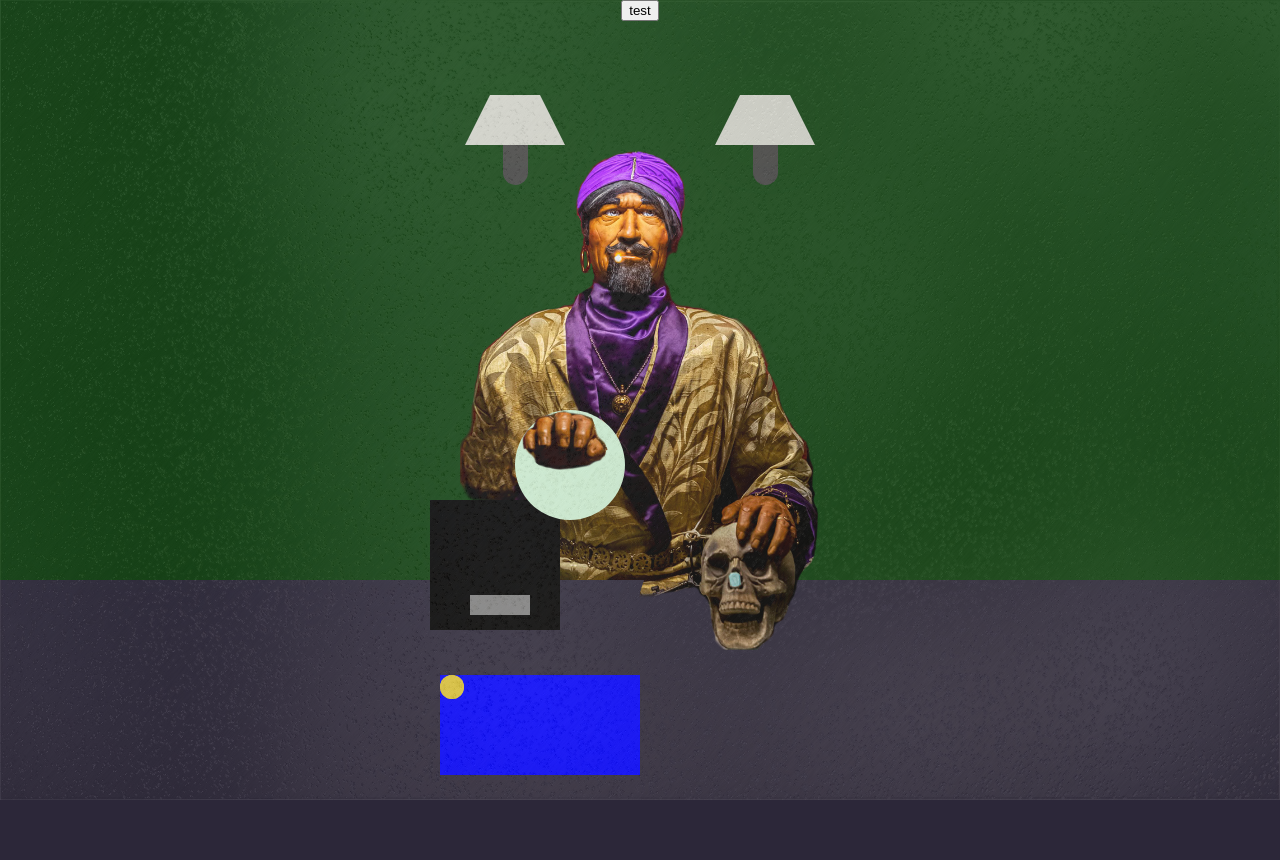
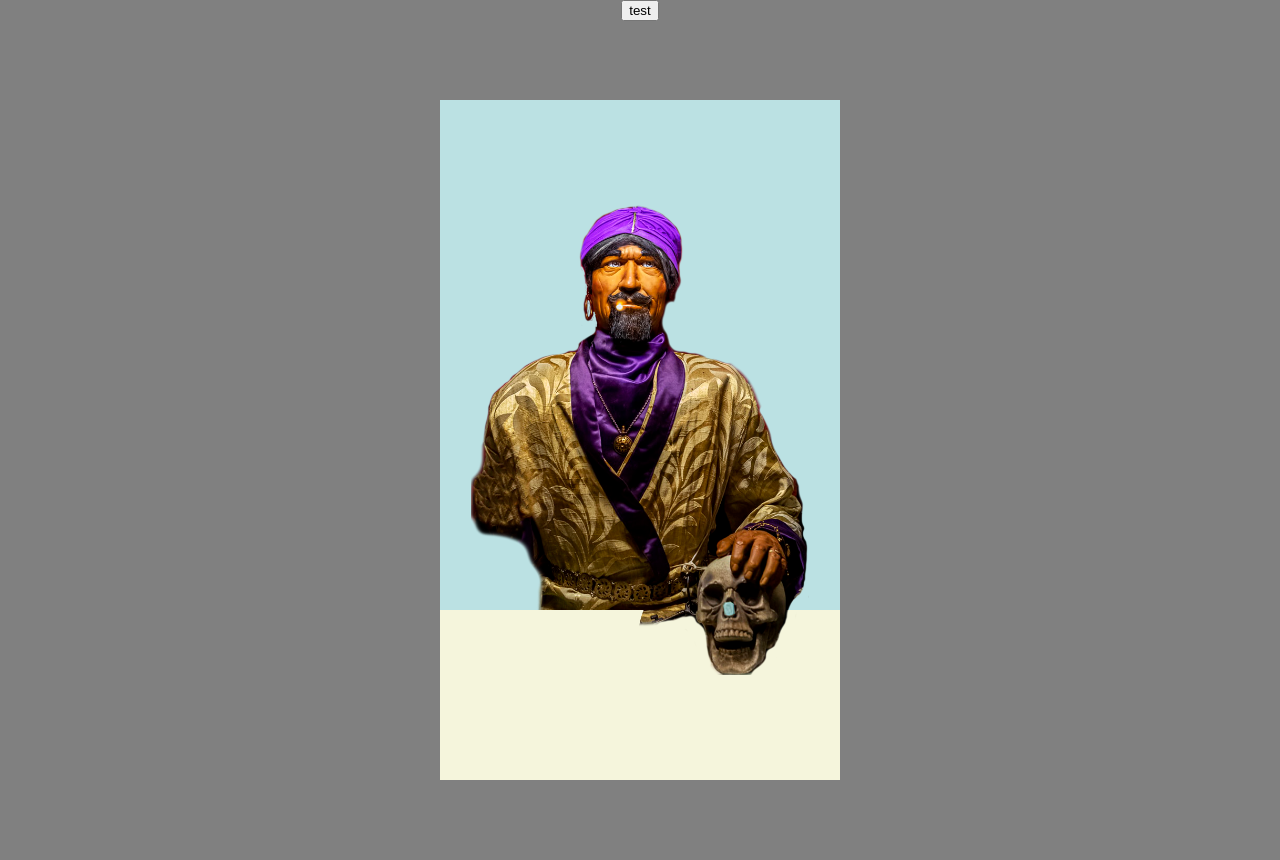
Before and after one commit to john-farina/Zoltar, a website built with webpack: page index.html in a window 1280 px wide. After the commit the page ends 800 px from the top, so only its background shows below. Built offline with Linux system fonts and the light colour scheme.

Commit message:
test push

```diff
--- a/index.html
+++ b/index.html
@@ -5,36 +5,16 @@
         <meta http-equiv="X-UA-Compatible" content="IE=edge" />
         <meta name="viewport" content="width=device-width, initial-scale=1.0" />
         <title>Zoltar</title>
-        <link rel="stylesheet" href="./src/style.css" />
+        <link rel="stylesheet" href="./src/main.css" />
+        <link rel="stylesheet" href="./src/styles/ticket.css" />
         <script src="/dist/zoltar.js" defer></script>
     </head>
     <body>
         <button class="testButton">test</button>
-        <div id="zoltar-container">
-            <img id="glass" src="./src/img/glass.jpeg" />
-            <div class="lamp-container leftLamp">
-                <div class="topLamp"></div>
-                <div class="bottomLamp"></div>
-            </div>
-            <div class="lamp-container rightLamp">
-                <div class="topLamp"></div>
-                <div class="bottomLamp"></div>
-            </div>
-
-            <img id="zoltar" src="./src/img/fullPic.png" alt="zoltar" />
+        <div id="zoltarContainer">
+            <img id="zoltarPicture" src="./src/img/fullPic.png" alt="" />
             <img id="zoltarDepth" src="./src/img/depthPic.png" alt="" />
-            <img id="zoltarHand" src="./src/img/hand.png" alt="" />
-            <div id="table"></div>
-
-            <div id="magicBall-container">
-                <div id="magicBall"></div>
-                <div id="ballHolder"></div>
-            </div>
-
-            <div id="coins-container">
-                <div class="coin"></div>
-                <div class="coin"></div>
-            </div>
+            <div id="zoltarTable"></div>
         </div>
 
         <!-- <div class="fortuneTicket">
--- /dev/null
+++ b/src/main.css
@@ -0,0 +1,145 @@
+@font-face {
+    font-family: Unicorn;
+    src: url(./fonts/Unicorn.TTF);
+}
+@font-face {
+    font-family: Reikna;
+    src: url(./fonts/Reikna.ttf);
+}
+@font-face {
+    font-family: Enchanted;
+    src: url(./fonts/Enchanted\ Land.otf);
+}
+
+body {
+    margin: 0;
+    width: 100%;
+    display: flex;
+    position: relative;
+    flex-direction: column;
+    align-items: center;
+    background-color: gray;
+    font-family: Enchanted, Courier, monospace;
+    color: rgba(8, 8, 8, 0.8);
+}
+
+/*
+Z-INDEX CHART:
+
+1- Zoltar Pic
+2- Table
+3- Zoltar Depth
+4- Hand
+
+
+*/
+
+:root {
+    --background-color: rgb(187, 225, 227);
+    --container-width: 400px;
+    --container-height: 680px;
+    --width-and-height: calc(
+        var(--container-height) + 1 * var(--container-width)
+    );
+    /* --zoltar-height: calc(var(--container-height) / 1.5); */
+    --zoltar-height: calc(var(--width-and-height) / 2.3);
+    --table-height: calc(var(--container-height) / 4);
+}
+
+#zoltarContainer {
+    position: relative;
+    margin-top: 100px;
+    background-color: var(--background-color);
+    height: var(--container-height);
+    width: var(--container-width);
+    display: flex;
+    align-items: center;
+    justify-content: center;
+}
+
+#zoltarPicture {
+    position: absolute;
+    z-index: 1;
+    height: var(--zoltar-height);
+}
+#zoltarDepth {
+    z-index: 3;
+    height: var(--zoltar-height);
+}
+
+#zoltarTable {
+    position: absolute;
+    bottom: 0;
+    z-index: 2;
+    width: 100%;
+    height: var(--table-height);
+    background-color: beige;
+}
+
+/*------------------ ANIMATIONS -------------------*/
+@keyframes color {
+    0% {
+        background-color: rgb(239, 228, 243);
+    }
+    20% {
+        background-color: rgb(205, 226, 243);
+    }
+    40% {
+        background-color: rgb(251, 210, 197);
+    }
+    60% {
+        background-color: rgb(240, 199, 199);
+    }
+    80% {
+        background-color: rgb(198, 241, 208);
+    }
+    90% {
+        background-color: rgb(187, 225, 227);
+    }
+    100% {
+        background-color: rgb(239, 228, 243);
+    }
+}
+
+@keyframes lampFlicker {
+    0% {
+        border-bottom: 50px solid rgb(206, 206, 206);
+        box-shadow: 0px 0px 90px rgba(221, 255, 0, 0%);
+    }
+    10% {
+        border-bottom: 50px solid rgb(206, 206, 206);
+        box-shadow: 0px 0px 90px rgba(221, 255, 0, 0%);
+    }
+    20% {
+        border-bottom: 50px solid rgb(212, 214, 170);
+        box-shadow: 5px 5px 90px rgba(221, 255, 0, 20%);
+    }
+    30% {
+        border-bottom: 50px solid rgb(206, 206, 206);
+        box-shadow: 0px 0px 90px rgba(221, 255, 0, 0%);
+    }
+    40% {
+        border-bottom: 50px solid rgb(212, 214, 170);
+        box-shadow: 5px 5px 90px rgba(221, 255, 0, 20%);
+    }
+    55% {
+        border-bottom: 50px solid rgb(206, 206, 206);
+        box-shadow: 0px 0px 90px rgba(221, 255, 0, 0%);
+    }
+    70% {
+        border-bottom: 50px solid rgb(206, 206, 206);
+        box-shadow: 0px 0px 90px rgba(221, 255, 0, 0%);
+    }
+    80% {
+        border-bottom: 50px solid rgb(212, 214, 170);
+        box-shadow: 5px 5px 90px rgba(221, 255, 0, 20%);
+    }
+    95% {
+        border-bottom: 50px solid rgb(206, 206, 206);
+        box-shadow: 0px 0px 90px rgba(221, 255, 0, 0%);
+    }
+    100% {
+        border-bottom: 50px solid rgb(206, 206, 206);
+        box-shadow: 0px 0px 90px rgba(221, 255, 0, 0%);
+    }
+}
--- a/src/main.js
+++ b/src/main.js
@@ -165,5 +165,6 @@ function zoltarSpeech() {
 const testButton = document.querySelector('.testButton');
 testButton.addEventListener('click', function () {
     // body.removeChild(fortuneTicket);
-    zoltarSpeech();
+    // zoltarSpeech();
+    createFortuneTicket();
 });
--- a/src/style.css
+++ /dev/null
@@ -1,350 +0,0 @@
-@font-face {
-    font-family: Reikna;
-    src: url(./fonts/Reikna.ttf);
-}
-@font-face {
-    font-family: Unicorn;
-    src: url(./fonts/Unicorn.TTF);
-}
-:root {
-    --red: rgb(181, 51, 51);
-    --blue: rgb(80, 80, 137);
-}
-
-body {
-    margin: 0;
-    width: 100%;
-    height: 100vh;
-    display: flex;
-    flex-direction: column;
-    align-items: center;
-    background-color: gray;
-    font-family: Reikna, Courier, monospace;
-}
-
-#glass {
-    z-index: 100;
-    width: 100%;
-    height: 100vh;
-    opacity: 15%;
-    position: absolute;
-}
-
-.fortuneTicket {
-    z-index: 99;
-    animation: slideDown 3s;
-    position: absolute;
-    margin-top: 100px;
-    padding: 20px;
-    display: flex;
-    flex-direction: column;
-    align-items: center;
-    justify-content: center;
-    background-color: rgb(246, 243, 220);
-    width: 300px;
-    height: 550px;
-}
-
-.fortuneHeader {
-    margin: 0;
-    font-size: 2.5rem;
-    color: var(--red);
-}
-.header {
-    margin-bottom: 20px;
-}
-.headerEmoji {
-    color: var(--blue);
-    position: absolute;
-    margin-top: -5px;
-}
-.emoji1 {
-    margin-left: -20px;
-}
-.emoji2 {
-    transform: scale(-1, 1);
-    margin-right: 10px;
-}
-.bottom {
-    margin-top: -10px;
-}
-
-.lineBreak {
-    margin: 0;
-    width: 100%;
-    height: 2px;
-    background-color: var(--blue);
-}
-
-.lineOne {
-    margin-top: -19px;
-    margin-bottom: 10px;
-}
-
-.text-container {
-    width: 220px;
-    height: 380px;
-    text-align: left;
-}
-.fortuneText {
-    margin: 0;
-    font-size: 1.1rem;
-}
-.luckyNumbers {
-    color: var(--blue);
-}
-#luckyCaption {
-    font-size: 1.2rem;
-}
-#luckyNums {
-    font-size: 0.9rem;
-}
-
-.testButton {
-    position: absolute;
-    z-index: 111;
-}
-
-@keyframes slideDown {
-    0% {
-        margin-top: -700px;
-    }
-    20% {
-        margin-top: -590px;
-    }
-    40% {
-        margin-top: -560px;
-    }
-    100% {
-        margin-top: 100px;
-    }
-}
-
-#zoltar-container {
-    position: relative;
-    display: flex;
-    align-items: center;
-    justify-content: center;
-    width: 100%;
-    height: 100vh;
-    background-color: #0d3f0e;
-}
-#zoltar {
-    z-index: 2;
-    position: absolute;
-    height: 500px;
-}
-#zoltarDepth {
-    position: absolute;
-    height: 500px;
-    z-index: 4;
-}
-#zoltarHand {
-    animation-name: rotateHand;
-    animation-duration: 7s;
-    animation-iteration-count: infinite;
-
-    position: absolute;
-    margin-left: -140px;
-    margin-top: 80px;
-    margin-bottom: 0px;
-    margin-right: 0px;
-    z-index: 5;
-    height: 60px;
-}
-#table {
-    z-index: 3;
-    margin-top: 640px;
-    background-color: rgb(44, 39, 57);
-    width: 100%;
-    height: 280px;
-}
-
-.lamp-container {
-    position: absolute;
-    display: flex;
-    align-items: center;
-    justify-content: center;
-    position: absolute;
-    width: 100px;
-    height: 150px;
-}
-.leftLamp {
-    margin-top: -550px;
-    margin-left: -250px;
-}
-.rightLamp {
-    margin-top: -550px;
-    margin-left: 250px;
-}
-.bottomLamp {
-    z-index: 10;
-    margin-top: 70px;
-    position: absolute;
-    background-color: rgb(64, 64, 64);
-    width: 25px;
-    height: 50px;
-    border-radius: 20px 20px 50px 50px;
-}
-.topLamp {
-    margin-top: -10px;
-    z-index: 11;
-    border-bottom: 50px solid rgb(206, 206, 206);
-    border-left: 25px solid transparent;
-    border-right: 25px solid transparent;
-    height: 0;
-    width: 125px;
-    animation-name: lampFlicker;
-    animation-duration: 4s;
-    animation-iteration-count: infinite;
-    box-shadow: 5px 5px 90px rgba(221, 255, 0, 40%);
-}
-#magicBall-container {
-    display: flex;
-    align-items: center;
-    justify-content: center;
-    margin-top: 330px;
-    margin-left: -290px;
-    z-index: 3;
-    position: absolute;
-    background-color: black;
-    width: 130px;
-    height: 130px;
-}
-#magicBall {
-    margin-top: -200px;
-    margin-left: 150px;
-    position: absolute;
-    width: 110px;
-    height: 110px;
-    border-radius: 100%;
-    background-color: rgb(239, 228, 243);
-    animation-name: color;
-    animation-duration: 7s;
-    animation-iteration-count: infinite;
-}
-#ballHolder {
-    margin-top: 80px;
-    margin-left: 10px;
-    width: 60px;
-    height: 20px;
-    background-color: gray;
-}
-
-#coins-container {
-    margin-bottom: 50px;
-    margin-left: -200px;
-    z-index: 3;
-    position: absolute;
-    width: 200px;
-    height: 100px;
-    background-color: blue;
-    margin-top: 700px;
-}
-.coin {
-    position: absolute;
-    background-color: rgb(220, 196, 58);
-    width: 24px;
-    height: 24px;
-    border-radius: 50%;
-}
-
-@keyframes rotateHand {
-    0% {
-        margin-left: -140px;
-        margin-top: 80px;
-        margin-bottom: 0px;
-        margin-right: 0px;
-    }
-    20% {
-        margin-left: -160px;
-        margin-top: 70px;
-        margin-bottom: 0px;
-        margin-right: 0px;
-    }
-    40% {
-        margin-left: -120px;
-        margin-top: 75px;
-        margin-bottom: 0px;
-        margin-right: 0px;
-    }
-    60% {
-        margin-left: -160px;
-        margin-top: 80px;
-        margin-bottom: 0px;
-        margin-right: 0px;
-    }
-    100% {
-        margin-left: -140px;
-        margin-top: 80px;
-        margin-bottom: 0px;
-        margin-right: 0px;
-    }
-}
-
-@keyframes color {
-    0% {
-        background-color: rgb(239, 228, 243);
-    }
-    20% {
-        background-color: rgb(205, 226, 243);
-    }
-    40% {
-        background-color: rgb(251, 210, 197);
-    }
-    60% {
-        background-color: rgb(240, 199, 199);
-    }
-    80% {
-        background-color: rgb(198, 241, 208);
-    }
-    90% {
-        background-color: rgb(187, 225, 227);
-    }
-    100% {
-        background-color: rgb(239, 228, 243);
-    }
-}
-
-@keyframes lampFlicker {
-    0% {
-        border-bottom: 50px solid rgb(206, 206, 206);
-        box-shadow: 0px 0px 90px rgba(221, 255, 0, 0%);
-    }
-    10% {
-        border-bottom: 50px solid rgb(206, 206, 206);
-        box-shadow: 0px 0px 90px rgba(221, 255, 0, 0%);
-    }
-    20% {
-        border-bottom: 50px solid rgb(212, 214, 170);
-        box-shadow: 5px 5px 90px rgba(221, 255, 0, 20%);
-    }
-    30% {
-        border-bottom: 50px solid rgb(206, 206, 206);
-        box-shadow: 0px 0px 90px rgba(221, 255, 0, 0%);
-    }
-    40% {
-        border-bottom: 50px solid rgb(212, 214, 170);
-        box-shadow: 5px 5px 90px rgba(221, 255, 0, 20%);
-    }
-    55% {
-        border-bottom: 50px solid rgb(206, 206, 206);
-        box-shadow: 0px 0px 90px rgba(221, 255, 0, 0%);
-    }
-    70% {
-        border-bottom: 50px solid rgb(206, 206, 206);
-        box-shadow: 0px 0px 90px rgba(221, 255, 0, 0%);
-    }
-    80% {
-        border-bottom: 50px solid rgb(212, 214, 170);
-        box-shadow: 5px 5px 90px rgba(221, 255, 0, 20%);
-    }
-    95% {
-        border-bottom: 50px solid rgb(206, 206, 206);
-        box-shadow: 0px 0px 90px rgba(221, 255, 0, 0%);
-    }
-    100% {
-        border-bottom: 50px solid rgb(206, 206, 206);
-        box-shadow: 0px 0px 90px rgba(221, 255, 0, 0%);
-    }
-}
--- /dev/null
+++ b/src/styles/ticket.css
@@ -0,0 +1,106 @@
+@font-face {
+    font-family: Reikna;
+    src: url(./fonts/Reikna.ttf);
+}
+@font-face {
+    font-family: Enchanted;
+    src: url(./fonts/Enchanted\ Land.otf);
+}
+
+:root {
+    --red: rgb(181, 51, 51);
+    --blue: rgb(80, 80, 137);
+    --left: 24px;
+}
+
+.fortuneTicket {
+    z-index: 99;
+    animation: slideDown 3s;
+    position: absolute;
+    margin-top: 100px;
+    padding: 20px;
+    display: flex;
+    flex-direction: column;
+    align-items: center;
+    justify-content: center;
+    background-color: rgb(246, 243, 220);
+    width: 300px;
+    height: 550px;
+}
+
+.fortuneHeader {
+    font-family: Reikna, Courier, monospace;
+    margin: 0;
+    font-size: 2.5rem;
+    color: var(--red);
+}
+.header {
+    margin-bottom: 20px;
+}
+.headerEmoji {
+    color: var(--blue);
+    position: absolute;
+    margin-top: -5px;
+}
+.emoji1 {
+    margin-left: -20px;
+}
+.emoji2 {
+    transform: scale(-1, 1);
+    margin-right: 10px;
+}
+.bottom {
+    margin-top: -10px;
+}
+
+.lineBreak {
+    margin: 0;
+    width: 100%;
+    height: 2px;
+    background-color: var(--blue);
+}
+
+.lineOne {
+    margin-top: -19px;
+    margin-bottom: 10px;
+}
+
+.text-container {
+    width: 220px;
+    height: 380px;
+    text-align: left;
+}
+.fortuneText {
+    font-style: oblique;
+    margin: 0;
+    font-size: 1.1rem;
+}
+.luckyNumbers {
+    color: var(--blue);
+}
+#luckyCaption {
+    font-size: 1.2rem;
+}
+#luckyNums {
+    font-size: 0.9rem;
+}
+
+.testButton {
+    position: absolute;
+    z-index: 111;
+}
+
+@keyframes slideDown {
+    0% {
+        margin-top: -700px;
+    }
+    20% {
+        margin-top: -590px;
+    }
+    40% {
+        margin-top: -560px;
+    }
+    100% {
+        margin-top: 100px;
+    }
+}
```
Also changed, not shown: dist/zoltar.js, src/fonts/Enchanted Land.otf (added).
